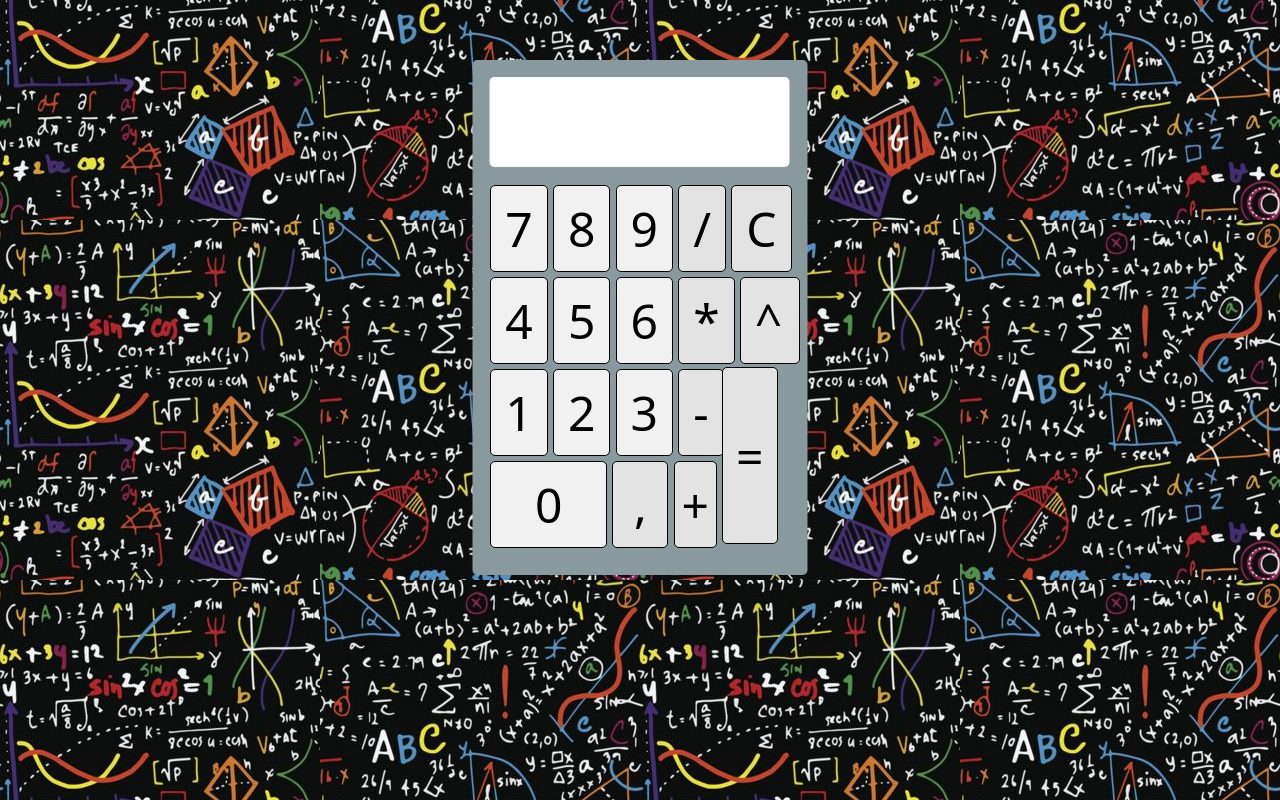
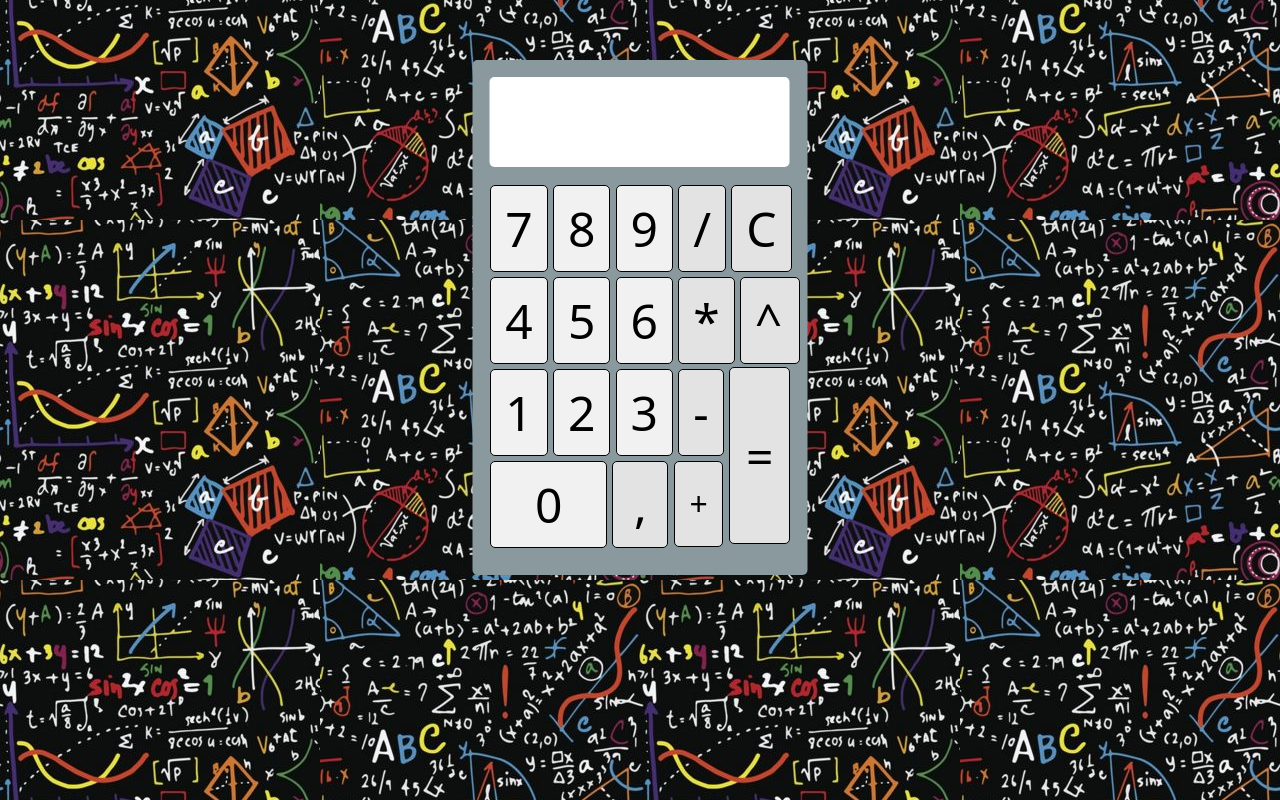
Before and after one commit to marcoscostapinheiro/projetos, a plain HTML site: page projeto-calculadora/index.html in a window 1280 px wide. Drawn offline with Linux system fonts and the light colour scheme.

Commit message:
tamanho dos botoes + e = atualizados

```diff
--- a/projeto-calculadora/estilos/style.css
+++ b/projeto-calculadora/estilos/style.css
@@ -74,15 +74,21 @@ div#l4 > div#virgula{
 }
 
 div#l4 > div#adicao{
+    position: absolute;
+    left: 184px;
+    padding: 20.5px 0px;
+    width: 47px;
+    font-size: 2em;
     text-align: center;
-    padding: 10px 7px;
 }
 
 div#l4 > div#igual{
     position: absolute;
     top: 182px;
-    margin-left: 5px;
-    padding: 55.2px 13px;
+    left: 239px;
+    padding: 55px 0px;
+    width: 59px;
+    text-align: center;
 }
 
 div.num:hover{
```
